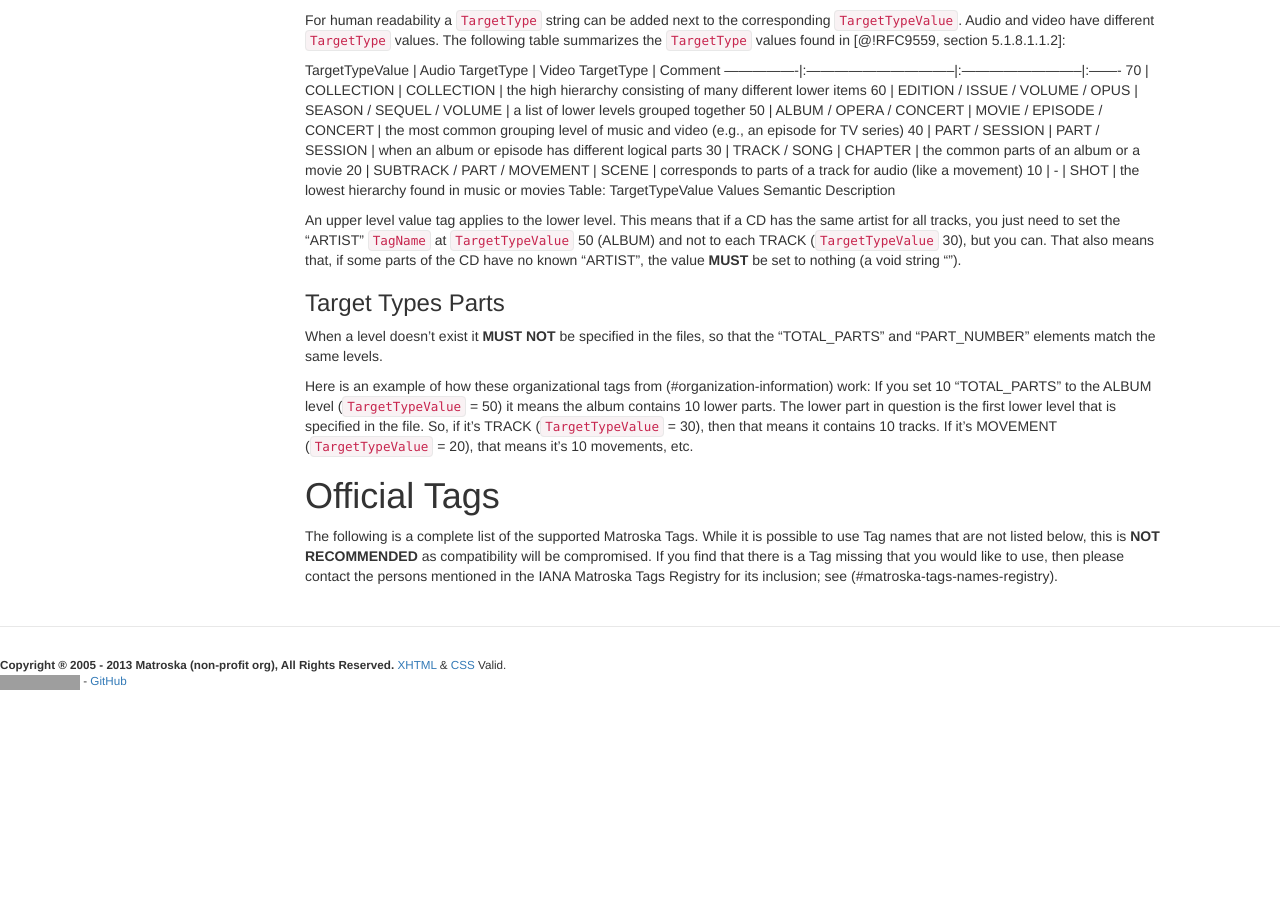
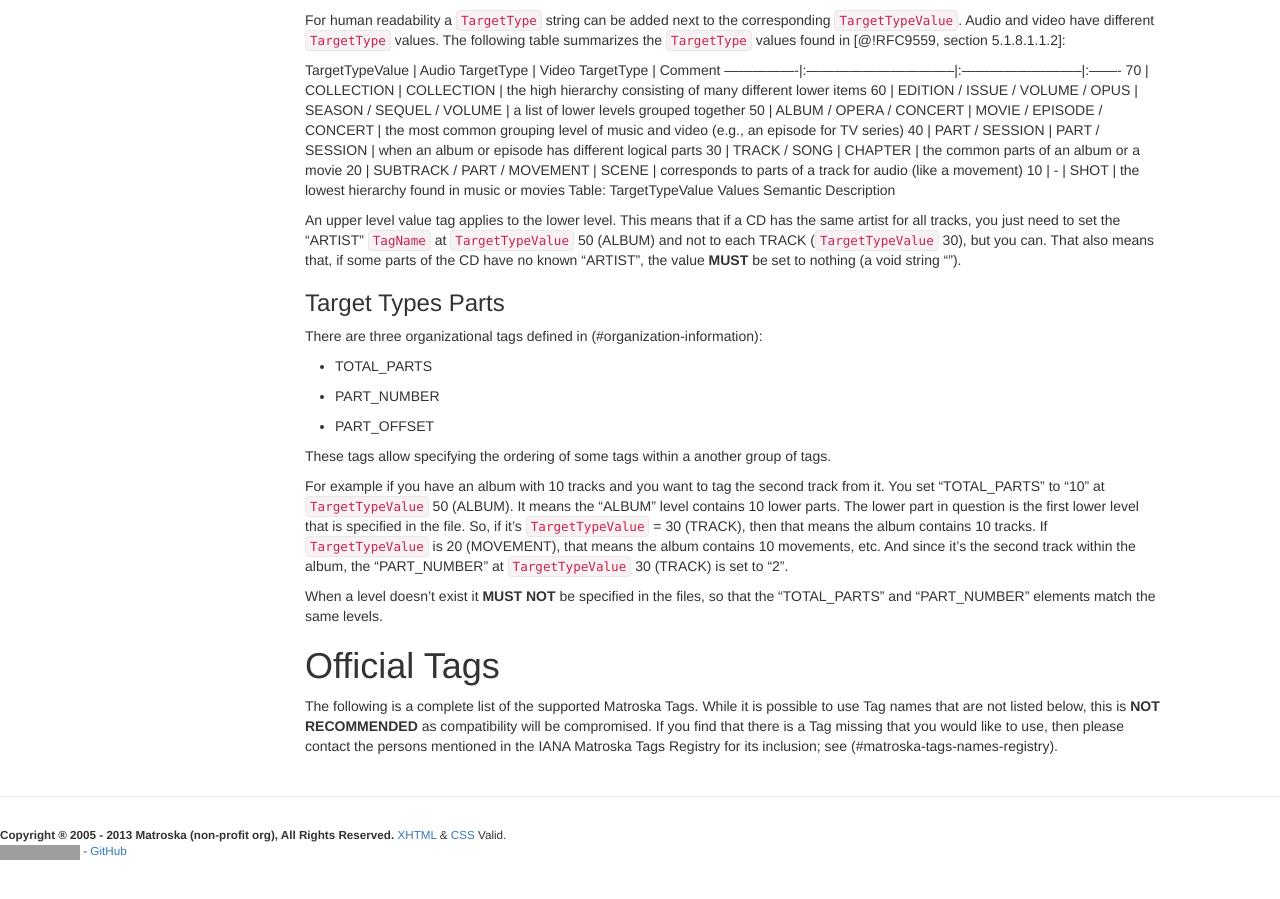
Before and after one commit to ietf-wg-cellar/matroska-specification, a Jekyll site: the page built from tagging.md, in a window 1280 px wide and 900 px high, scrolled down 2656 px. Built offline with Jekyll 4.4.1, drawn with Linux system fonts in a browser that asks for light colours; our own code applies the rules of GitHub Pages for plain Markdown files; before the commit the page ends 3386 px from its top, so only the background shows below that; grey boxes are pictures that could not be loaded.

Commit message:
reorder the TOTAL_PARTS paragraph and reword the example
It's more logical to tell why lower levels must not be present this way.

```diff
--- a/tagging.md
+++ b/tagging.md
@@ -179,14 +179,25 @@ to each TRACK (`TargetTypeValue` 30), but you can. That also means that, if some
 
 ### Target Types Parts
 
+There are three organizational tags defined in (#organization-information):
+
+- TOTAL_PARTS
+
+- PART_NUMBER
+
+- PART_OFFSET
+
+These tags allow specifying the ordering of some tags within a another group of tags.
+
+For example if you have an album with 10 tracks and you want to tag the second track from it.
+You set "TOTAL_PARTS" to "10" at `TargetTypeValue` 50 (ALBUM). It means the "ALBUM" level contains 10 lower parts.
+The lower part in question is the first lower level that is specified in the file.
+So, if it's `TargetTypeValue` = 30 (TRACK), then that means the album contains 10 tracks.
+If `TargetTypeValue` is 20 (MOVEMENT), that means the album contains 10 movements, etc.
+And since it's the second track within the album, the "PART_NUMBER" at `TargetTypeValue` 30 (TRACK) is set to "2".
+
 When a level doesn't exist it **MUST NOT** be specified in the files, so that the "TOTAL_PARTS"
 and "PART_NUMBER" elements match the same levels.
-
-Here is an example of how these organizational tags from (#organization-information) work:
-If you set 10 "TOTAL_PARTS" to the ALBUM level (`TargetTypeValue` = 50) it means the album contains 10 lower parts.
-The lower part in question is the first lower level that is specified in the file.
-So, if it's TRACK (`TargetTypeValue` = 30), then that means it contains 10 tracks.
-If it's MOVEMENT (`TargetTypeValue` = 20), that means it's 10 movements, etc.
 
 # Official Tags
 
```
